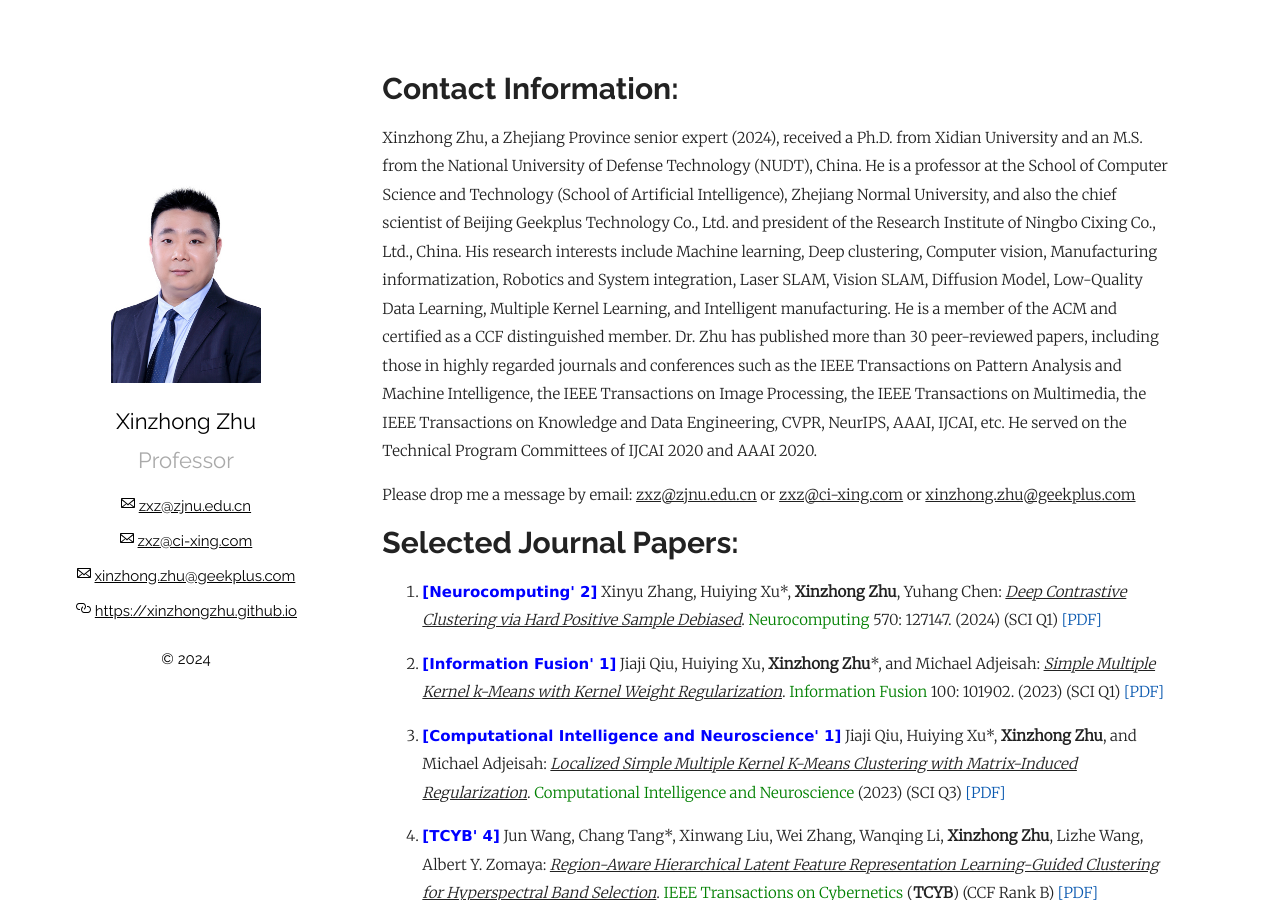
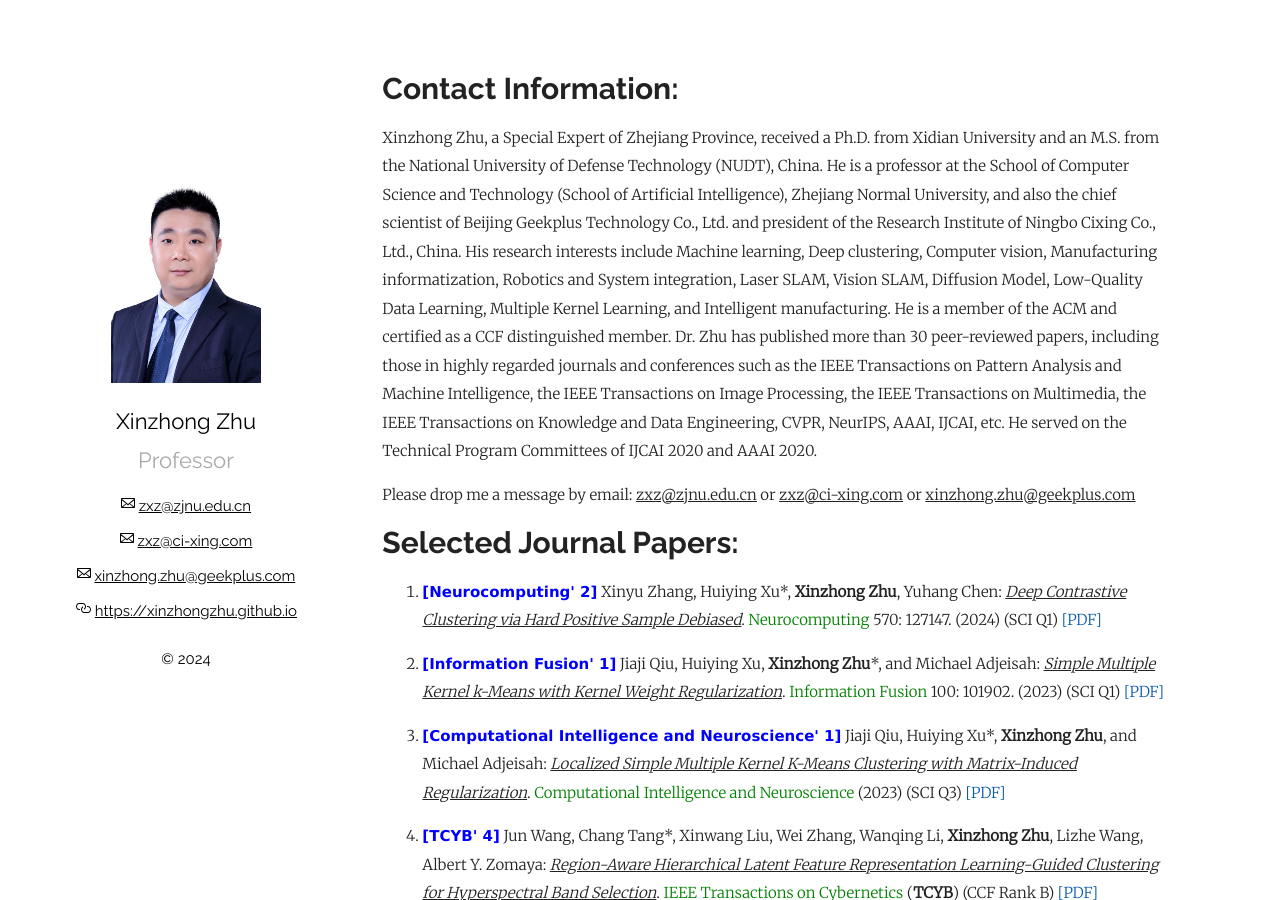
Before and after one commit to xinzhongzhu/xinzhongzhu.github.io, a Jekyll site: the page built from index.md, in a window 1280 px wide and 900 px high. Built offline with Jekyll 4.4.1, drawn with Linux system fonts in a browser that asks for light colours; our own code applies the rules of GitHub Pages for plain Markdown files; some of the changed text lies outside the part shown.

Commit message:
Update index.md

```diff
--- a/index.md
+++ b/index.md
@@ -6,7 +6,7 @@ layout: page
 # Contact Information:
 
 
-Xinzhong Zhu, a Zhejiang Province senior expert (2024), received a Ph.D. from Xidian University and an M.S. from the National University of Defense Technology (NUDT), China. He is a professor at the School of Computer Science and Technology (School of Artificial Intelligence), Zhejiang Normal University, and also the chief scientist of Beijing Geekplus Technology Co., Ltd. and president of the Research Institute of Ningbo Cixing Co., Ltd., China. His research interests include Machine learning, Deep clustering, Computer vision, Manufacturing informatization, Robotics and System integration, Laser SLAM, Vision SLAM, Diffusion Model, Low-Quality Data Learning, Multiple Kernel Learning, and Intelligent manufacturing. He is a member of the ACM and certified as a CCF distinguished member. Dr. Zhu has published more than 30 peer-reviewed papers, including those in highly regarded journals and conferences such as the IEEE Transactions on Pattern Analysis and Machine Intelligence, the IEEE Transactions on Image Processing, the IEEE Transactions on Multimedia, the IEEE Transactions on Knowledge and Data Engineering, CVPR, NeurIPS, AAAI, IJCAI, etc. He served on the Technical Program Committees of IJCAI 2020 and AAAI 2020.
+Xinzhong Zhu, a Special Expert of Zhejiang Province, received a Ph.D. from Xidian University and an M.S. from the National University of Defense Technology (NUDT), China. He is a professor at the School of Computer Science and Technology (School of Artificial Intelligence), Zhejiang Normal University, and also the chief scientist of Beijing Geekplus Technology Co., Ltd. and president of the Research Institute of Ningbo Cixing Co., Ltd., China. His research interests include Machine learning, Deep clustering, Computer vision, Manufacturing informatization, Robotics and System integration, Laser SLAM, Vision SLAM, Diffusion Model, Low-Quality Data Learning, Multiple Kernel Learning, and Intelligent manufacturing. He is a member of the ACM and certified as a CCF distinguished member. Dr. Zhu has published more than 30 peer-reviewed papers, including those in highly regarded journals and conferences such as the IEEE Transactions on Pattern Analysis and Machine Intelligence, the IEEE Transactions on Image Processing, the IEEE Transactions on Multimedia, the IEEE Transactions on Knowledge and Data Engineering, CVPR, NeurIPS, AAAI, IJCAI, etc. He served on the Technical Program Committees of IJCAI 2020 and AAAI 2020.
 
 Please drop me a message by email: <u>zxz@zjnu.edu.cn</u> or <u>zxz@ci-xing.com</u> or <u>xinzhong.zhu@geekplus.com</u>
 
@@ -117,4 +117,4 @@ Please drop me a message by email: <u>zxz@zjnu.edu.cn</u> or <u>zxz@ci-xing.com<
 
 # Brief Bio：
 
-Xinzhong Zhu received the PhD degree from XIDIAN University and MS degree from National University of Defense Technology (NUDT), China. He is a professor with the College of Mathematics and Computer Science, Zhejiang Normal University, and also the president of Research Institute of Ningbo Cixing Co. Ltd, and also the chief scientist of Beijing Geekplus Technology Co., Ltd., China. His research interests include machine learning, deep learning, computer vision, manufacturing informatization, autonomous mobile robot, robotics and system integration, and intelligent manufacturing. He is a member of the ACM and certified as CCF outstanding member. Dr. Zhu has published more than 30 peer-reviewed papers, including those in highly regarded journals and conferences such as the IEEE Transactions on Pattern Analysis and Machine Intelligence, the IEEE Transactions on Multimedia, the IEEE Transactions on Knowledge and Data Engineering, AAAI, IJCAI, etc. He served on the Technical Program Committees of IJCAI 2020 and AAAI 2020.
+Xinzhong Zhu, a Special Expert of Zhejiang Province, received a Ph.D. degree from Xidian University and an M.S. degree from the National University of Defense Technology (NUDT), China. He is a professor at the School of Computer Science and Technology (School of Artificial Intelligence), Zhejiang Normal University, and also the chief scientist of Beijing Geekplus Technology Co., Ltd. and president of the Research Institute of Ningbo Cixing Co., Ltd., China. His research interests include Machine learning, Deep clustering, Computer vision, Manufacturing informatization, Robotics and System integration, Laser SLAM, Vision SLAM, Diffusion Model, Low-Quality Data Learning, Multiple Kernel Learning, and Intelligent manufacturing. He is a member of the ACM and certified as a CCF distinguished member. Dr. Zhu has published more than 30 peer-reviewed papers, including those in highly regarded journals and conferences such as the IEEE Transactions on Pattern Analysis and Machine Intelligence, the IEEE Transactions on Image Processing, the IEEE Transactions on Multimedia, the IEEE Transactions on Knowledge and Data Engineering, CVPR, NeurIPS, AAAI, IJCAI, etc. He served on the Technical Program Committees of IJCAI 2020 and AAAI 2020.
```
